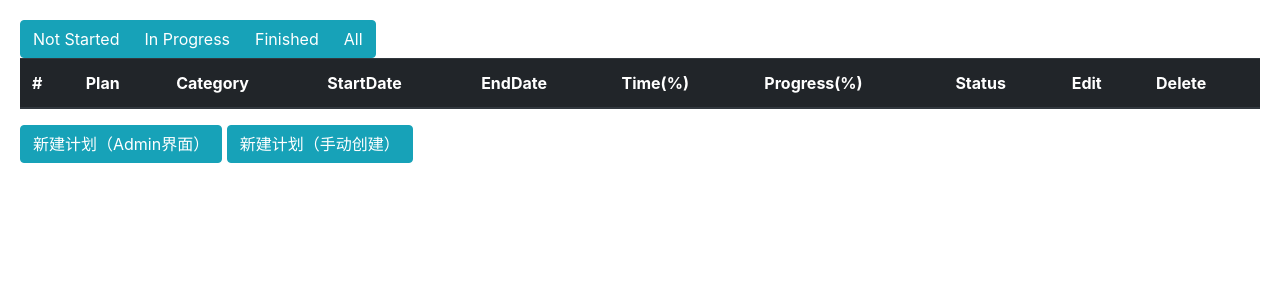
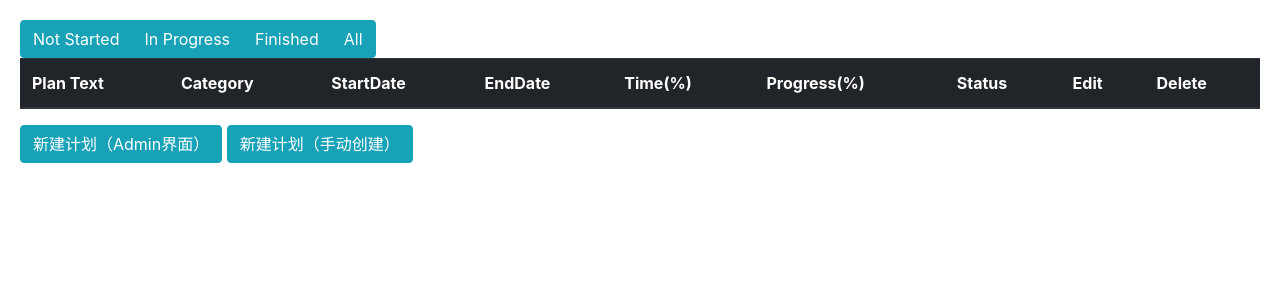
Before and after one commit to tenderghost/FlyPersonalAssistant, a Django app: page /plans/ in a window 1280 px wide. Shown: the part 56-356 px from the top of the page. Run offline with Django 3.2, Linux system fonts and the light colour scheme; the visitor is signed in with stand-in values (Sample User, id 1); data that the repository does not hold is empty; some libraries are stand-ins or nearby versions.

```diff
--- a/mysite/plans/templates/plans/index.html
+++ b/mysite/plans/templates/plans/index.html
@@ -15,8 +15,7 @@
     <table class="table table-striped">
         <thead class="thead-dark">
             <tr>
-                <th scope="col">#</th>
-                <th scope="col">Plan</th>
+                <th scope="col">Plan Text</th>
                 <th scope="col">Category</th>
                 <th scope="col">StartDate</th>
                 <th scope="col">EndDate</th>
@@ -30,8 +29,7 @@
         <tbody>
             {% for plan in latest_plan_list %}
             <tr>
-                <th scope="row">{{plan.id}}</th>
-                <td>{{plan.plan_text}}</td>
+                <td scope="row">{{plan.plan_text}}</td>
                 <td>{{plan.category}}</td>
                 <td>{{plan.start_date|date:"m/d/Y"}}</td>
                 <td>{{plan.end_date|date:"m/d/Y"}}</td>
```
